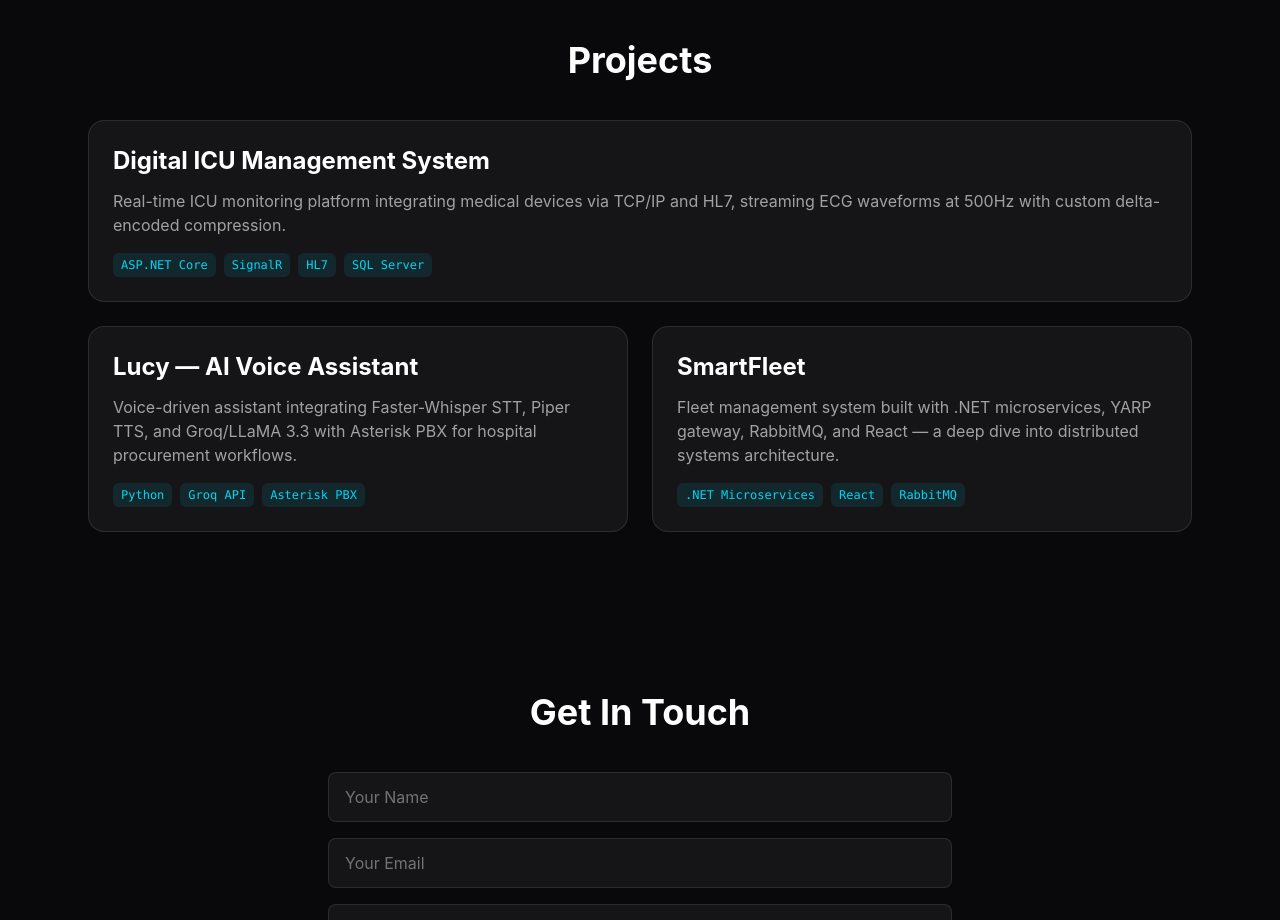
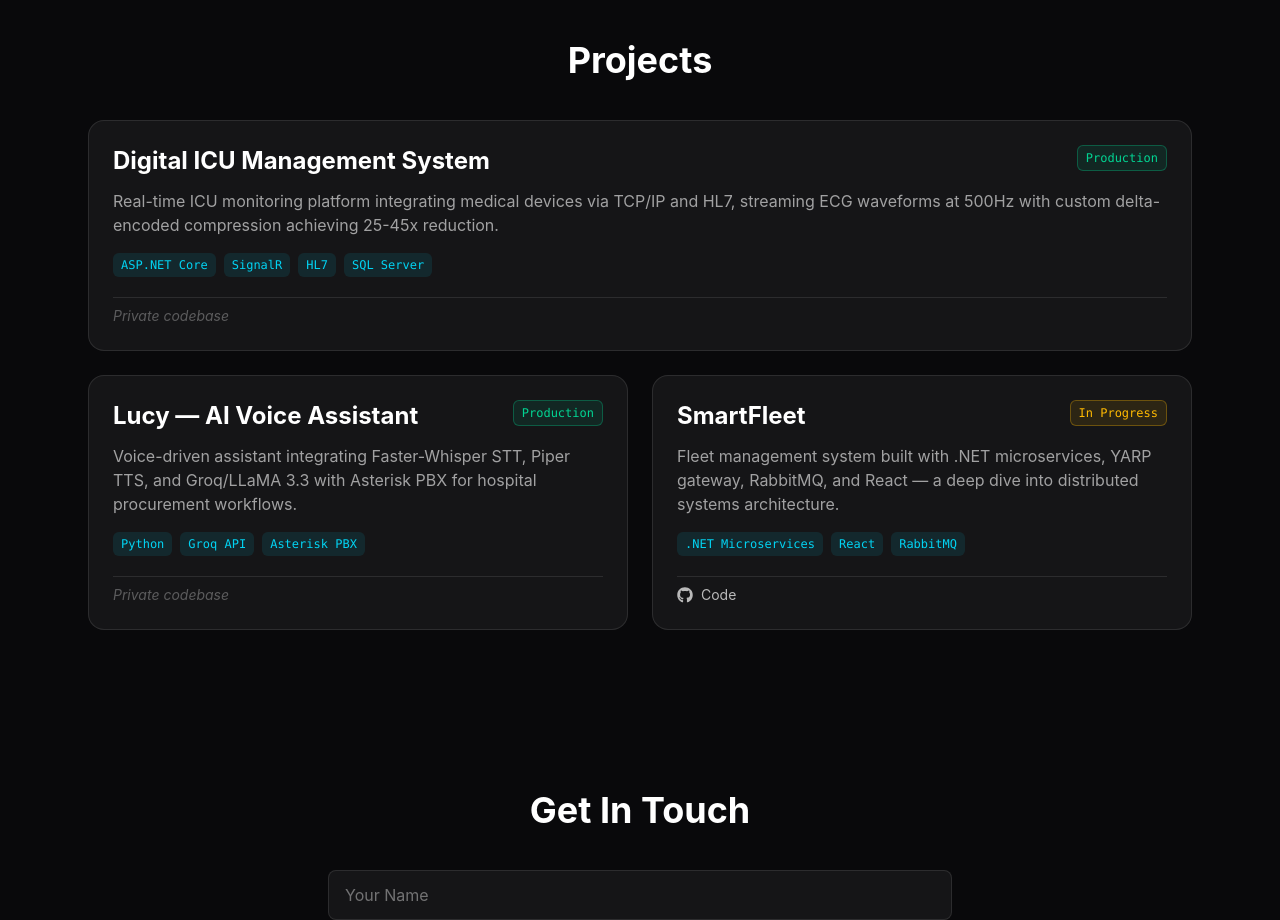
Before and after one commit to devesh905/portfolio, a React app: page / in a window 1280 px wide. Shown: the part 840-1760 px from the top of the page. Built offline with nearby package versions, Linux system fonts and the light colour scheme; the HTML template or start-up script is replaced by a standard one.

Commit message:
feat: enhance ProjectCard with GitHub and demo links, update Contact form handling, and add project statuses

```diff
--- a/src/components/ProjectCard.jsx
+++ b/src/components/ProjectCard.jsx
@@ -1,17 +1,36 @@
 import { motion } from "framer-motion";
+import { FaGithub, FaExternalLinkAlt } from "react-icons/fa";
 
-function ProjectCard({ title, description, tech, span, index }) {
+function ProjectCard({ title, description, tech, span, index, github, demo, status }) {
+  const statusStyles = {
+    Production: "text-emerald-400 bg-emerald-400/10 border-emerald-400/30",
+    "In Progress": "text-amber-400 bg-amber-400/10 border-amber-400/30",
+  };
+
   return (
     <motion.div
       initial={{ opacity: 0, y: 30 }}
       whileInView={{ opacity: 1, y: 0 }}
       viewport={{ once: true }}
       transition={{ duration: 0.5, delay: index * 0.15 }}
-      className={`bg-white/5 border border-white/10 rounded-2xl p-6 hover:border-cyan-400/50 hover:bg-white/10 transition-all duration-300 ${span}`}
+      className={`group bg-white/5 border border-white/10 rounded-2xl p-6 hover:border-cyan-400/50 hover:bg-white/10 transition-all duration-300 flex flex-col ${span}`}
     >
-      <h3 className="text-2xl font-bold text-white mb-3">{title}</h3>
-      <p className="text-white/60 mb-4">{description}</p>
-      <div className="flex flex-wrap gap-2">
+      <div className="flex items-start justify-between gap-3 mb-3">
+        <h3 className="text-2xl font-bold text-white">{title}</h3>
+        {status && (
+          <span
+            className={`text-xs font-mono px-2 py-1 rounded-md border whitespace-nowrap ${
+              statusStyles[status] || "text-white/60 bg-white/5 border-white/10"
+            }`}
+          >
+            {status}
+          </span>
+        )}
+      </div>
+
+      <p className="text-white/60 mb-4 flex-grow">{description}</p>
+
+      <div className="flex flex-wrap gap-2 mb-5">
         {tech.map((t) => (
           <span
             key={t}
@@ -21,6 +40,34 @@
           </span>
         ))}
       </div>
+
+      <div className="flex gap-4 mt-auto pt-2 border-t border-white/10">
+        {github && (
+          <a
+            href={github}
+            target="_blank"
+            rel="noopener noreferrer"
+            className="flex items-center gap-2 text-sm text-white/70 hover:text-cyan-400 transition-colors"
+          >
+            <FaGithub size={16} />
+            Code
+          </a>
+        )}
+        {demo && (
+          <a
+            href={demo}
+            target="_blank"
+            rel="noopener noreferrer"
+            className="flex items-center gap-2 text-sm text-white/70 hover:text-cyan-400 transition-colors"
+          >
+            <FaExternalLinkAlt size={14} />
+            Live Demo
+          </a>
+        )}
+        {!github && !demo && (
+          <span className="text-sm text-white/30 italic">Private codebase</span>
+        )}
+      </div>
     </motion.div>
   );
 }
--- a/src/sections/Contact.jsx
+++ b/src/sections/Contact.jsx
@@ -1,15 +1,36 @@
 import { useState } from "react";
+
+// Replace this with your actual Formspree endpoint after signing up at formspree.io
+const FORMSPREE_ENDPOINT = "https://formspree.io/f/YOUR_FORM_ID";
 
 function Contact() {
   const [formData, setFormData] = useState({ name: "", email: "", message: "" });
+  const [status, setStatus] = useState("idle"); // idle | sending | success | error
 
   function handleChange(e) {
     setFormData({ ...formData, [e.target.name]: e.target.value });
   }
 
-  function handleSubmit(e) {
+  async function handleSubmit(e) {
     e.preventDefault();
-    console.log("Form submitted:", formData);
+    setStatus("sending");
+
+    try {
+      const response = await fetch(FORMSPREE_ENDPOINT, {
+        method: "POST",
+        headers: { Accept: "application/json" },
+        body: new FormData(e.target),
+      });
+
+      if (response.ok) {
+        setStatus("success");
+        setFormData({ name: "", email: "", message: "" });
+      } else {
+        setStatus("error");
+      }
+    } catch {
+      setStatus("error");
+    }
   }
 
   return (
@@ -17,11 +38,23 @@
       <h2 className="text-4xl font-bold text-white mb-10 text-center">
         Get In Touch
       </h2>
+
+      {status === "success" ? (
+        <div className="text-center py-10">
+          <p className="text-cyan-400 text-lg font-medium mb-2">
+            Message sent successfully.
+          </p>
+          <p className="text-white/50 text-sm">
+            Thanks for reaching out — I'll get back to you soon.
+          </p>
+        </div>
+      ) : (
         <form onSubmit={handleSubmit} className="flex flex-col gap-4">
           <input
             type="text"
             name="name"
             placeholder="Your Name"
+            required
             value={formData.name}
             onChange={handleChange}
             className="bg-white/5 border border-white/10 rounded-lg px-4 py-3 text-white placeholder-white/40 focus:outline-none focus:border-cyan-400 transition-colors"
@@ -30,6 +63,7 @@
             type="email"
             name="email"
             placeholder="Your Email"
+            required
             value={formData.email}
             onChange={handleChange}
             className="bg-white/5 border border-white/10 rounded-lg px-4 py-3 text-white placeholder-white/40 focus:outline-none focus:border-cyan-400 transition-colors"
@@ -38,17 +72,27 @@
             name="message"
             placeholder="Your Message"
             rows="4"
+            required
             value={formData.message}
             onChange={handleChange}
             className="bg-white/5 border border-white/10 rounded-lg px-4 py-3 text-white placeholder-white/40 focus:outline-none focus:border-cyan-400 transition-colors"
           ></textarea>
+
           <button
             type="submit"
-          className="bg-gradient-to-r from-cyan-400 to-blue-500 text-black font-semibold py-3 rounded-lg hover:opacity-90 transition-opacity"
+            disabled={status === "sending"}
+            className="bg-gradient-to-r from-cyan-400 to-blue-500 text-black font-semibold py-3 rounded-lg hover:opacity-90 transition-opacity disabled:opacity-50 disabled:cursor-not-allowed"
           >
-          Send Message
+            {status === "sending" ? "Sending..." : "Send Message"}
           </button>
+
+          {status === "error" && (
+            <p className="text-red-400 text-sm text-center">
+              Something went wrong. Please try again or email me directly.
+            </p>
+          )}
         </form>
+      )}
     </section>
   );
 }
--- a/src/sections/Projects.jsx
+++ b/src/sections/Projects.jsx
@@ -5,9 +5,12 @@
     id: 1,
     title: "Digital ICU Management System",
     description:
-      "Real-time ICU monitoring platform integrating medical devices via TCP/IP and HL7, streaming ECG waveforms at 500Hz with custom delta-encoded compression.",
+      "Real-time ICU monitoring platform integrating medical devices via TCP/IP and HL7, streaming ECG waveforms at 500Hz with custom delta-encoded compression achieving 25-45x reduction.",
     tech: ["ASP.NET Core", "SignalR", "HL7", "SQL Server"],
     span: "md:col-span-2",
+    status: "Production",
+    github: null,
+    demo: null,
   },
   {
     id: 2,
@@ -16,6 +19,9 @@
       "Voice-driven assistant integrating Faster-Whisper STT, Piper TTS, and Groq/LLaMA 3.3 with Asterisk PBX for hospital procurement workflows.",
     tech: ["Python", "Groq API", "Asterisk PBX"],
     span: "",
+    status: "Production",
+    github: null,
+    demo: null,
   },
   {
     id: 3,
@@ -24,6 +30,9 @@
       "Fleet management system built with .NET microservices, YARP gateway, RabbitMQ, and React — a deep dive into distributed systems architecture.",
     tech: [".NET Microservices", "React", "RabbitMQ"],
     span: "",
+    status: "In Progress",
+    github: "https://github.com/your-username/smartfleet",
+    demo: null,
   },
 ];
 
@@ -34,9 +43,9 @@
         Projects
       </h2>
       <div className="grid grid-cols-1 md:grid-cols-2 gap-6">
-{projects.map((project, index) => (
-  <ProjectCard key={project.id} {...project} index={index} />
-))}
+        {projects.map((project, index) => (
+          <ProjectCard key={project.id} {...project} index={index} />
+        ))}
       </div>
     </section>
   );
```
Lines whose indentation alone changed are shown as unchanged.
